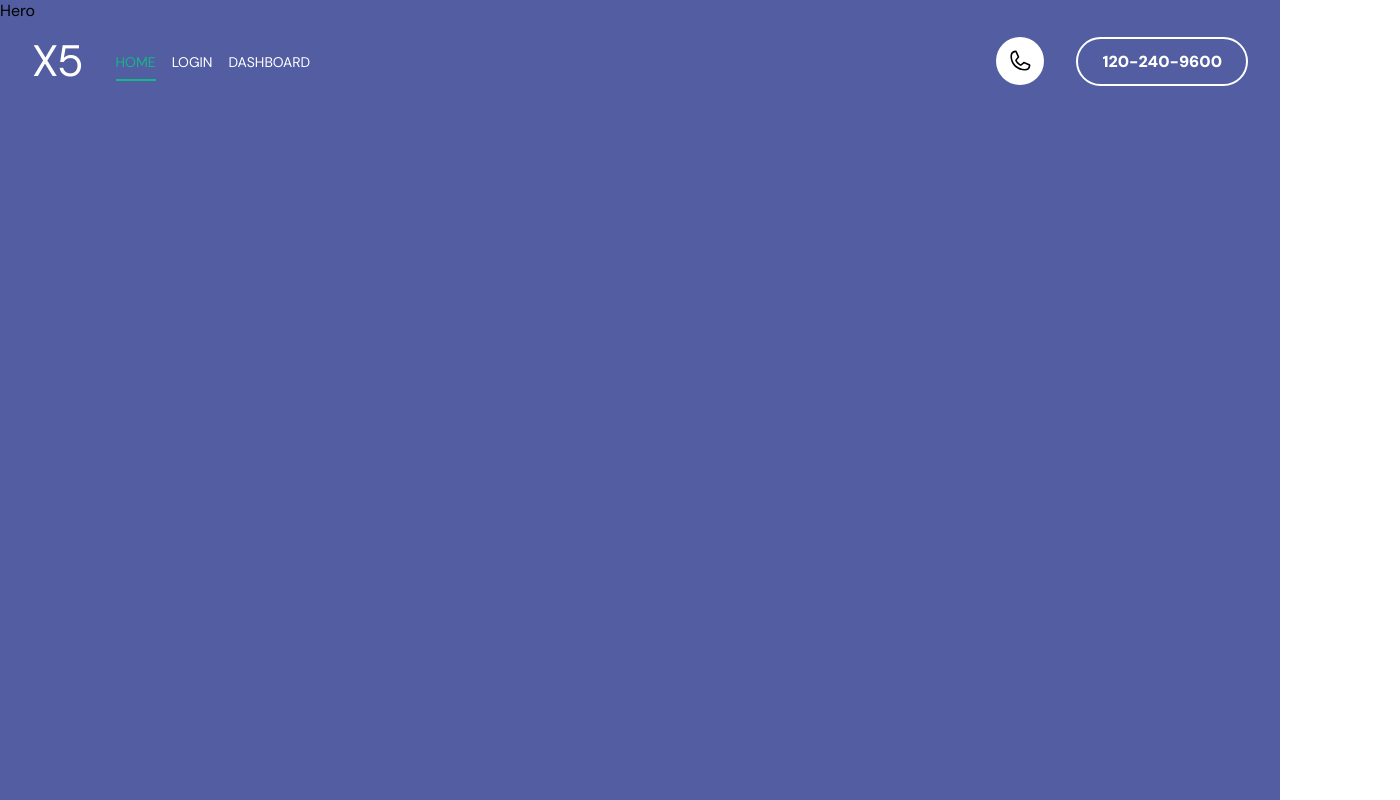
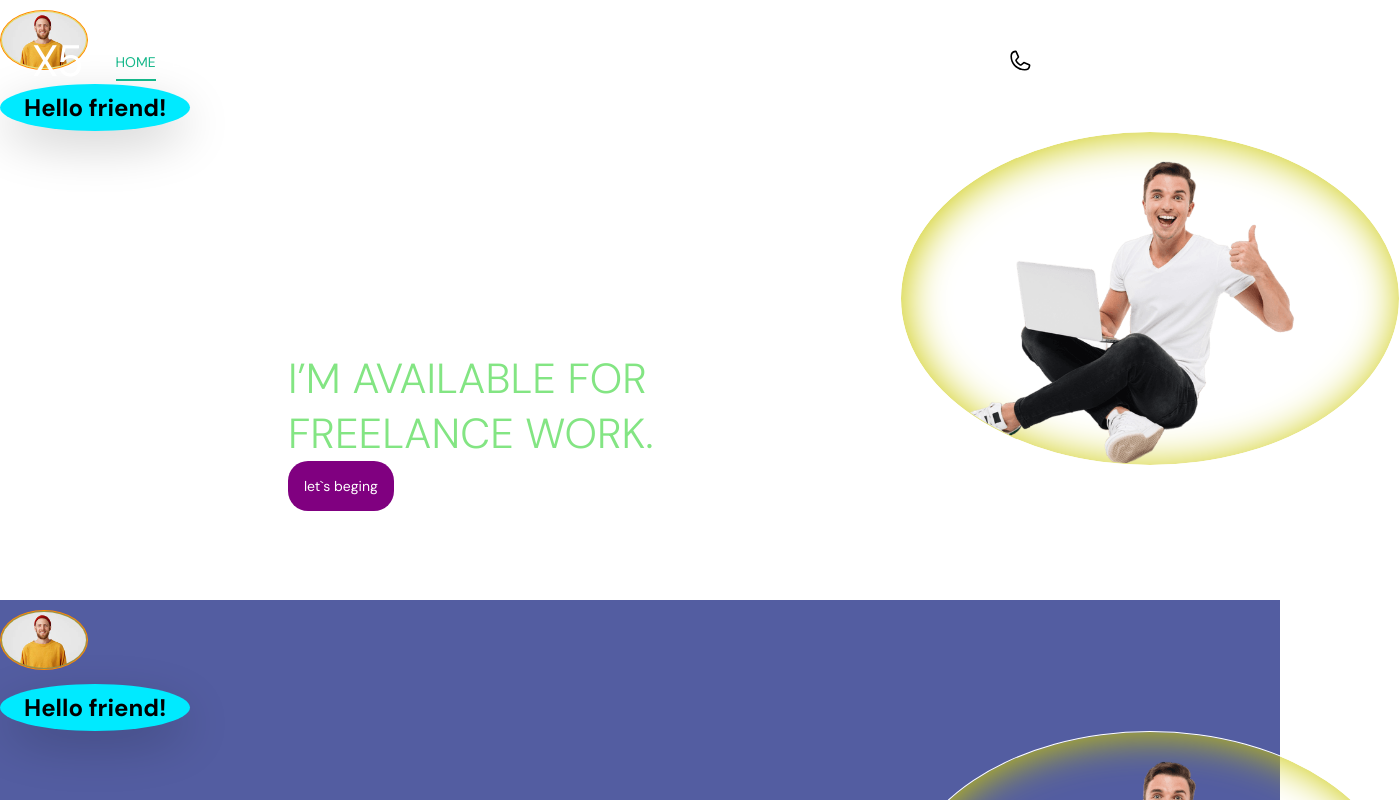
Before and after one commit to MoonesMezher/x5-portfolio, a React (Vite) app: page / in a window 1280 px wide. Shown: the top 800 px of the page, 1400 px wide, since content can reach past the window. Built offline with nearby package versions, Linux system fonts and the light colour scheme.

Commit message:
my changes

```diff
--- a/src/App.tsx
+++ b/src/App.tsx
@@ -4,16 +4,19 @@ import './assets/css/layout.css'
 import './App.css'
 import Home from './pages/Home/Home';
 import Header from './components/shared/Header/Header';
+
 import Footer from './components/shared/Footer/Footer';
 import Dashboard from './pages/Dashboard/Dashboard'
 import { BrowserRouter, Route, Routes } from 'react-router-dom';
 import Login from './pages/Login/Login';
+import Hero from './components/home/Hero/Hero';
 
 function App() {
   return (
     <main>
         <BrowserRouter>
           <Header/>
+          <Hero/>
           <Routes>
             <Route path='/' element={<Home/>}/>
             <Route path='/login' element={<Login/>}/>
--- a/src/components/home/Hero/Hero.tsx
+++ b/src/components/home/Hero/Hero.tsx
@@ -1,6 +1,36 @@
+import './hero.css';
+
 const Hero = () => {
   return (
-    <div className="page">Hero</div>
+    <section className="hero flex">
+
+    <div className="left-section hero flex" >
+   <div className="parent-avatar">
+   <img src="./happy-bearded-young-mannn.jpg" className='avatar' alt=""/>
+
+    <h2 className="ver">Hello friend!</h2>
+
+
+    <div/>
+
+    <div className="right-section hero">
+    <div className="parentd-avatar">
+   <img src="./portrait-happy-excited-man-holding-laptop-computer.png" className='avatar2d' alt=""/>
+
+
+    </div>
+
+
+    <div className="info">I’m available for freelance work.
+
+    <div className="button" >
+      let`s beging
+    </div>
+    </div>
+  </div>
+  </div>
+  </div>
+  </section>
   )
 }
 
--- /dev/null
+++ b/src/components/home/Hero/hero.css
@@ -0,0 +1,77 @@
+
+.hero{
+    position: relative;
+    height: 75vh;
+}
+
+
+
+
+section.hero h2.ver{
+    background:rgb(0, 234, 255);
+    box-shadow: 0 1rem 3rem rgba(0, 0, 0, .175);
+    border-radius: 60%;
+    padding: 8px 24px;
+    width: fit-content;
+}
+
+section.hero .avatar{
+    width: 88px;
+    border-radius: 50%;
+    border: 1px solid darkorange;
+    padding: 1px;
+
+    box-shadow: 2px 2px 40px rgba(203, 200, 0.568) inset;
+
+    margin-top: 0.6rem;
+    margin-bottom: 0.6rem;
+
+}
+
+
+.hero .info{
+    font-size: 42px;
+    font-weight: 350;
+    text-transform: uppercase;
+    color:rgb(131, 229, 131);
+    position: absolute;
+    top: 50%;
+    left: 40%;
+    transform: translate(-50%, -50%);
+    margin-right: 20rem;
+
+
+}
+
+
+.hero  .button {
+    background-color: purple;
+    color: #fff;
+    font-size: 14px;
+    font-weight: 400;
+    text-transform: none;
+    border-radius: 20px;
+    padding-left: 0px;
+    width: fit-content;
+    padding: 1rem;
+}
+
+
+.hero  .button:hover{
+    background-color: rgb(131, 229, 131);
+    color:red;
+}
+
+section.hero .avatar2d{
+    float: left;
+    width: 500px;
+    margin-left: 900px;
+    border-radius: 50%;
+    border: 1px solid white;
+    padding: 1px;
+
+    box-shadow: 2px 2px 40px rgba(203, 200, 0.568) inset;
+
+
+
+}
```
Also changed, not shown: public/happy-bearded-young-mannn.jpg (added), public/portrait-happy-excited-man-holding-laptop-computer.png (added).
